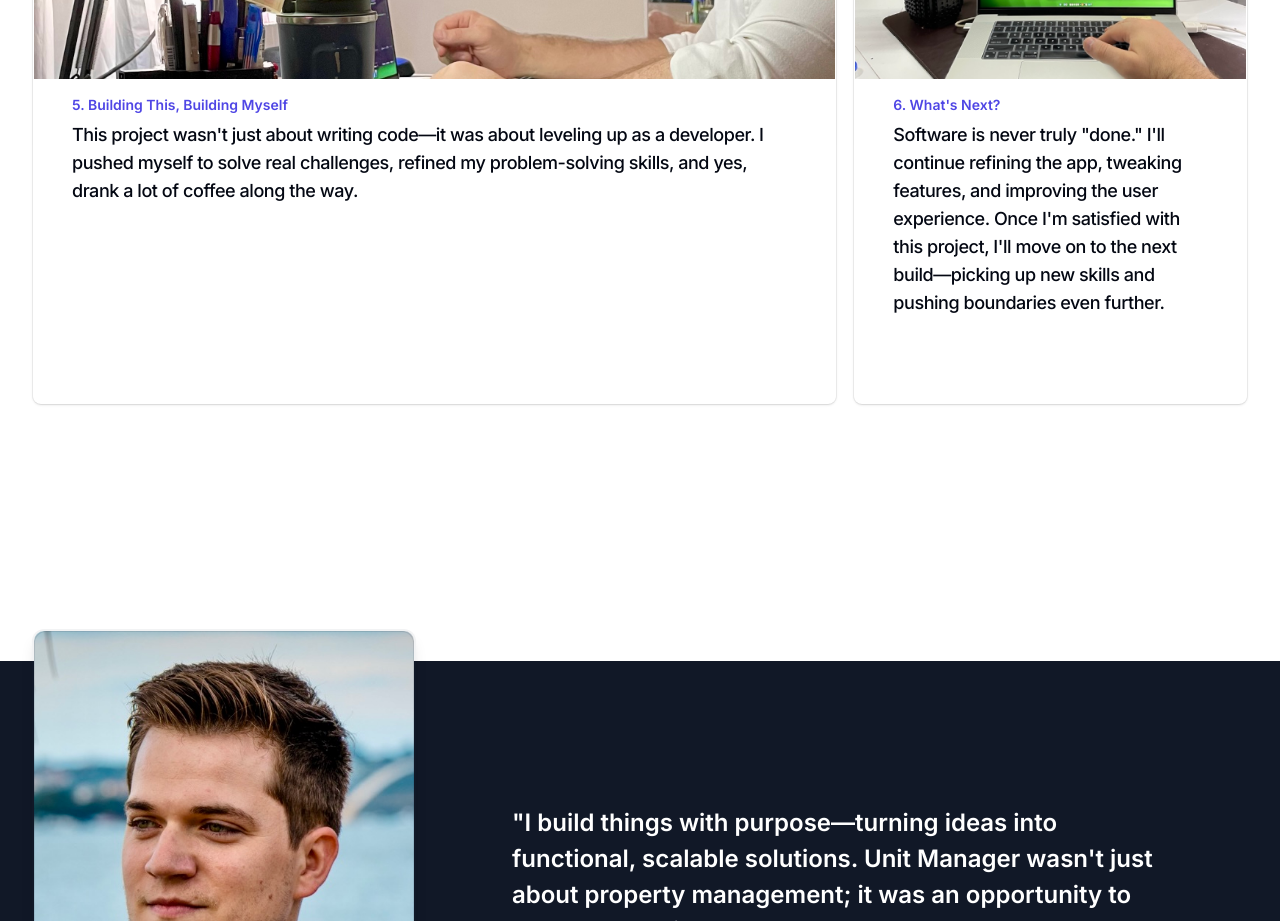
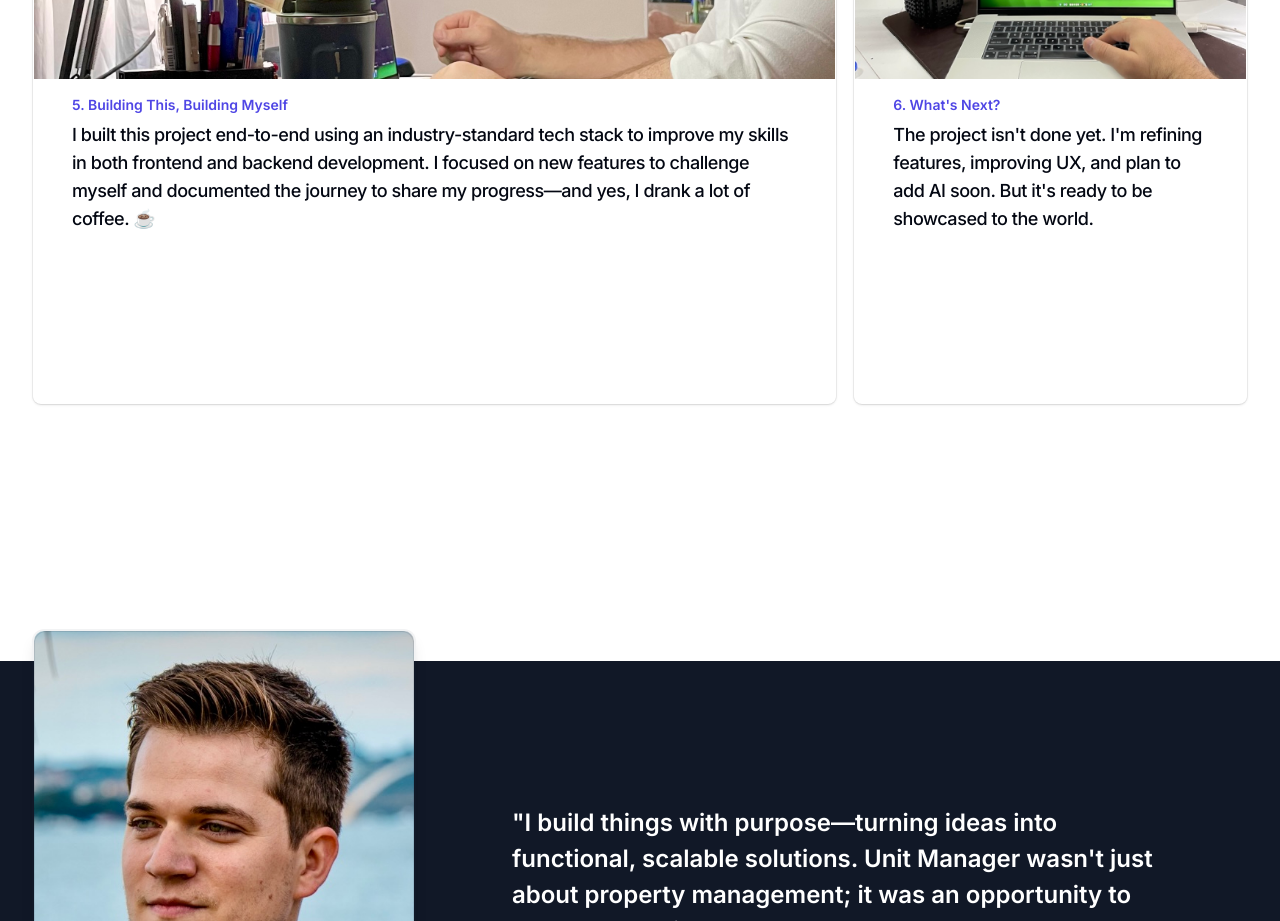
Before and after one commit to samuelfuchs/resident-unit-management, a Next.js app: page / in a window 1280 px wide. Shown: the part 3920-4841 px from the top of the page. Built offline with nearby package versions, Linux system fonts and the light colour scheme.

Commit message:
refactor: update landing page journey cards and sign-in page default credentials

```diff
--- a/src/app/page.tsx
+++ b/src/app/page.tsx
@@ -492,14 +492,14 @@ const LandingPage = () => {
             />
             <JourneyCard
               title="5. Building This, Building Myself"
-              description="This project wasn't just about writing code—it was about leveling up as a developer. I pushed myself to solve real challenges, refined my problem-solving skills, and yes, drank a lot of coffee along the way."
+              description="I built this project end-to-end using an industry-standard tech stack to improve my skills in both frontend and backend development. I focused on new features to challenge myself and documented the journey to share my progress—and yes, I drank a lot of coffee. ☕️"
               image="/images/office.jpeg"
               className="lg:col-span-4"
               onClick={() => openModal("/images/office.jpeg")}
             />
             <JourneyCard
               title="6. What's Next?"
-              description={`Software is never truly "done." I'll continue refining the app, tweaking features, and improving the user experience. Once I'm satisfied with this project, I'll move on to the next build—picking up new skills and pushing boundaries even further.`}
+              description="The project isn't done yet. I'm refining features, improving UX, and plan to add AI soon. But it's ready to be showcased to the world."
               image="/images/setup.jpeg"
               className="lg:col-span-2"
               onClick={() => openModal("/images/setup.jpeg")}
--- a/src/app/signin/page.tsx
+++ b/src/app/signin/page.tsx
@@ -13,8 +13,8 @@ const SignInPage: React.FC = () => {
   const { login, user } = useAuth();
   const router = useRouter();
 
-  const [email, setEmail] = useState<string>("admin2@example.com");
-  const [password, setPassword] = useState<string>("password123");
+  const [email, setEmail] = useState<string>("");
+  const [password, setPassword] = useState<string>("");
   const [error, setError] = useState<string>("");
   const [showPassword, setShowPassword] = useState<boolean>(false);
   const [loading, setLoading] = useState<boolean>(false);
```
